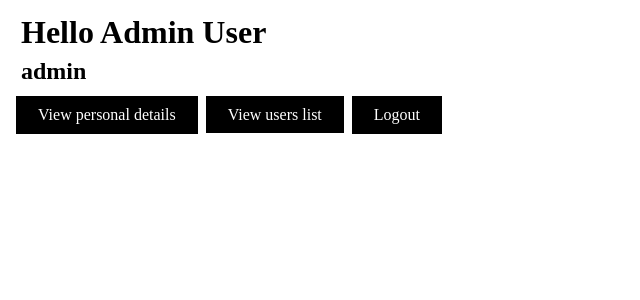
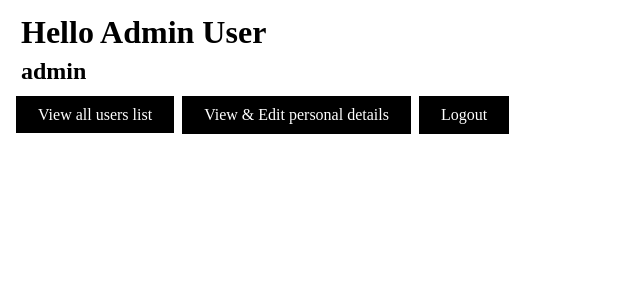
Before and after one commit to amitsahuits/netlab-task-project, a Django app: page /profile/ in a window 1280 px wide. Shown: the top 300 px of the page, without its empty margins (0-640 px from the left). Run offline with Django 3.2, Linux system fonts and the light colour scheme; a user stored in the database is signed in.

Commit message:
did some changes

```diff
--- a/myproject/blog/templates/blog/login.html
+++ b/myproject/blog/templates/blog/login.html
@@ -2,10 +2,10 @@
 {% load static %}
 {% block content %}
     <h1>Hello & Welcome</h1>
-    <form action="" method="post">
+    <form action="" method="post" novalidate>
     {% csrf_token %}
     {% for fm in form %}
-        {{fm.label_tag}}    {{fm}}    {{fm.errors}} <br><br>
+        <br>  {{fm.label_tag}} <br> {{fm}} {{fm.errors|striptags}} <br>
     {% endfor %}
     <input class="btn" style="display:inline;" type="submit">
     <a class="btn" style="display:inline-block;" href="{%url 'signup'%}">Sign Up</a>
--- a/myproject/blog/templates/blog/profile.html
+++ b/myproject/blog/templates/blog/profile.html
@@ -9,13 +9,13 @@
     {% endif %}
 
     <h2>{{form.username}}</h2>
-    <a class="btn" href="{% url 'userdetail' %}">View personal details</a>
-
 {% comment %} if user is superuser only then he can see other users list {% endcomment %}
 
     {% if user.is_staff %}
-    <a class="btn" style="display:inline;" href="{% url 'userlist' %}">View users list</a>
+    <a class="btn" style="display:inline;" href="{% url 'userlist' %}">View all users list</a>
     {% endif %}
+
+    <a class="btn" href="{% url 'userdetail' %}">View & Edit personal details</a>
 
     <a class="btn" href="{% url 'logout' %}">Logout</a>
 {% endblock content %}
--- a/myproject/blog/templates/blog/userlist.html
+++ b/myproject/blog/templates/blog/userlist.html
@@ -1,5 +1,8 @@
 {% extends "blog/base.html" %}
 {% block content %}
+
+    <h1>Please select user to see details.</h1>
+
     {% for user in userlist %}
         <li> <a href="{% url 'otheruser' user.id%}"> {{user}}</a> </li>
         <br>
```
Also changed, not shown: myproject/db.sqlite3.
